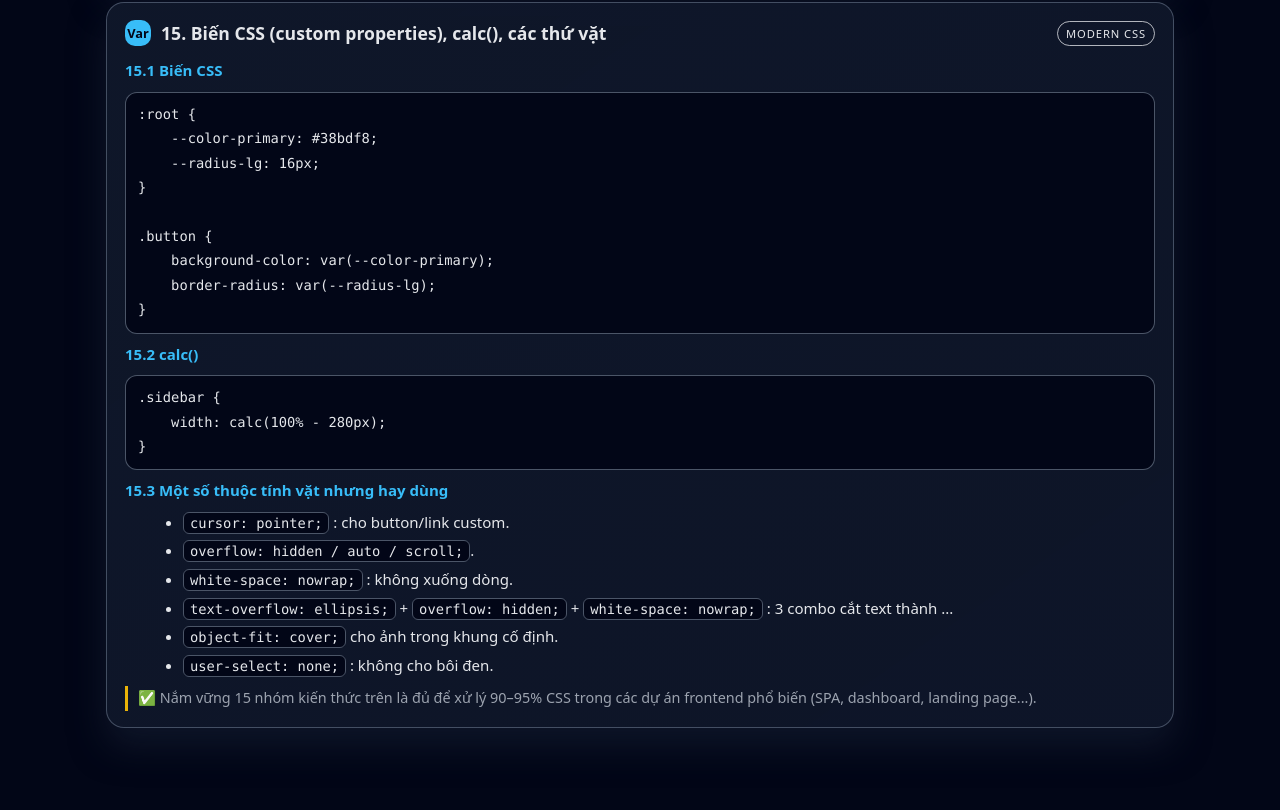
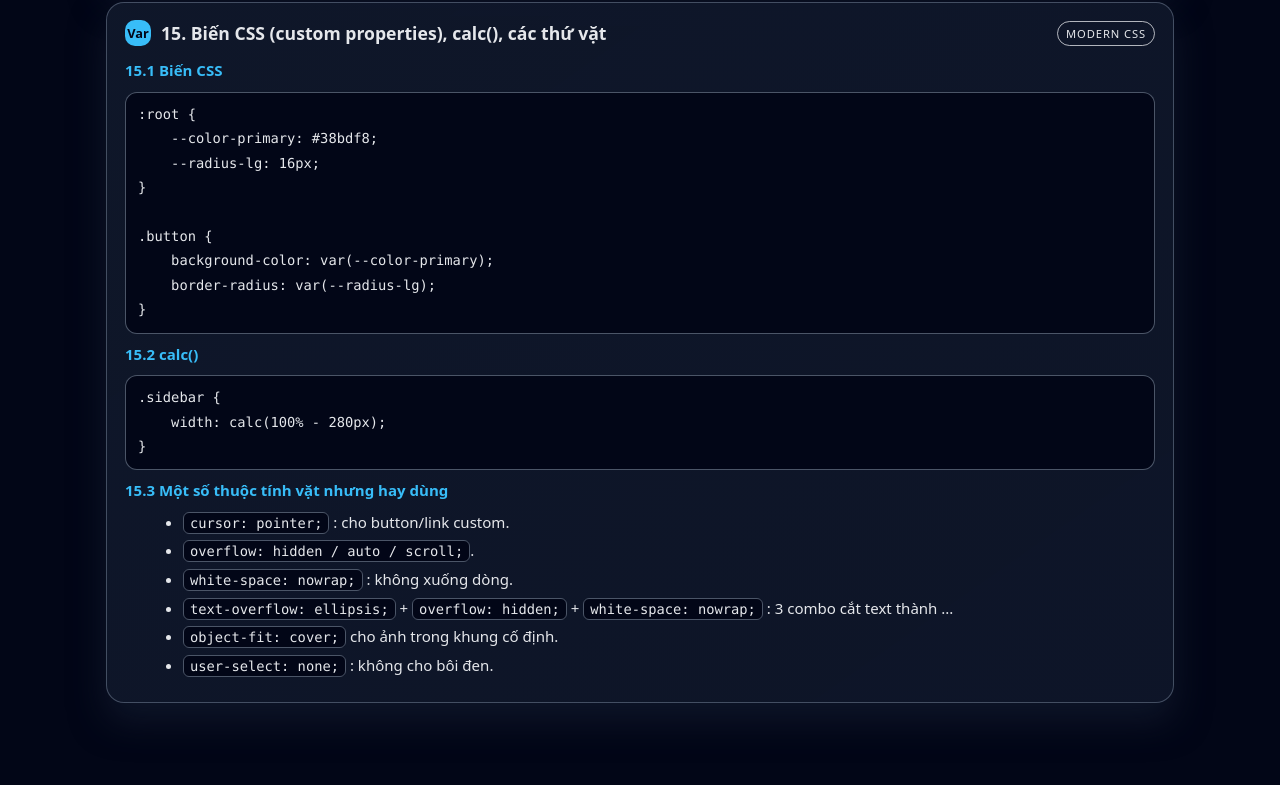
Before and after one commit to VietNgocAmbition/HTML-CSS-JS-Reacjs-Tailwindcss-Nodejs-Cheat-Sheet, a plain HTML site: page Css.html in a window 1280 px wide. Shown: the part 9122-9932 px from the top of the page. After the commit the page ends 9907 px from the top, so only its background shows below. Drawn offline with Linux system fonts and the light colour scheme.

Commit message:
Update Css.html

```diff
--- a/Css.html
+++ b/Css.html
@@ -1445,10 +1445,7 @@
             <li><code>user-select: none;</code> : không cho bôi đen.</li>
         </ul>
 
-        <div class="important">
-            ✅ Nắm vững 15 nhóm kiến thức trên là đủ để xử lý 90–95% CSS trong các dự án frontend phổ biến (SPA,
-            dashboard, landing page...).
-        </div>
+
     </section>
 
     <script>
```
